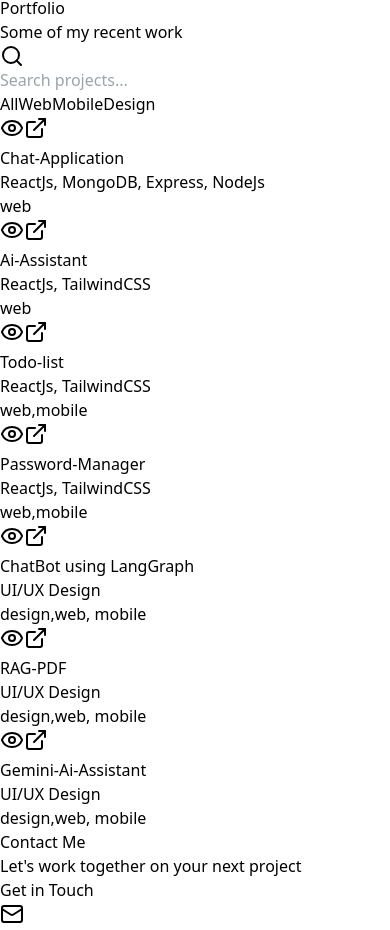
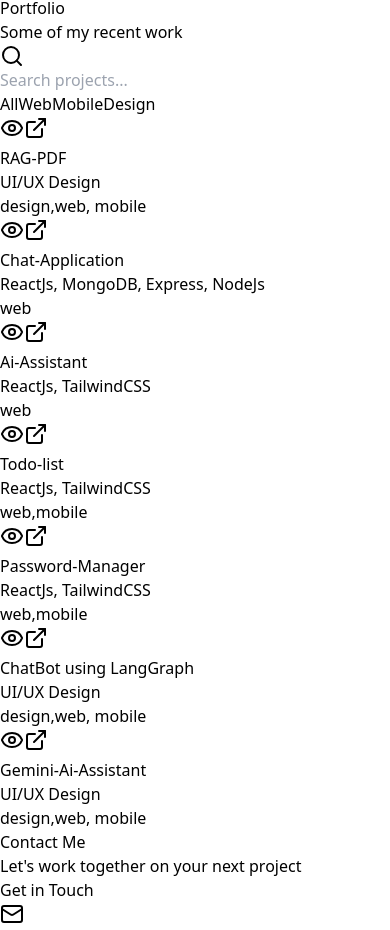
Before and after one commit to vedchaudhary2005/Portfolio-website, a React (Vite) app: page / in a window 390 px wide. Shown: the part 1912-2842 px from the top of the page. Built offline with nearby package versions, Linux system fonts and the light colour scheme.

Commit message:
Restore full-width mobile layout

```diff
--- a/src/components/Portfolio.jsx
+++ b/src/components/Portfolio.jsx
@@ -6,6 +6,15 @@
   const [selectedFilter, setSelectedFilter] = useState('all');
 
   const projects = [
+    {
+    id: 2,
+    title: 'RAG-PDF',
+    category: 'design,web, mobile',
+    tech: 'UI/UX Design',
+    image: 'from-pink-400 to-gray-400',
+    liveUrl: 'https://ragpdfgen.vercel.app/',
+    github: 'https://github.com/vedchaudhary2005/RAG-PDF'
+  },
     {
     id: 4,
     title: 'Chat-Application',
@@ -54,19 +63,10 @@
     },
       {
       id: 2,
-      title: 'RAG-PDF',
-      category: 'design,web, mobile',
-      tech: 'UI/UX Design',
-      image: 'from-pink-400 to-red-400',
-      liveUrl: 'https://ragpdfgen.vercel.app/',
-      github: 'https://github.com/vedchaudhary2005/RAG-PDF'
-    },
-      {
-      id: 2,
       title: 'Gemini-Ai-Assistant',
       category: 'design,web, mobile',
       tech: 'UI/UX Design',
-      image: 'from-pink-400 to-red-400',
+      image: 'from-pink-400 to-black-400',
       liveUrl: 'https://geminiipro.vercel.app/signup',
       github: 'https://github.com/vedchaudhary2005/Gemini'
     },
```
